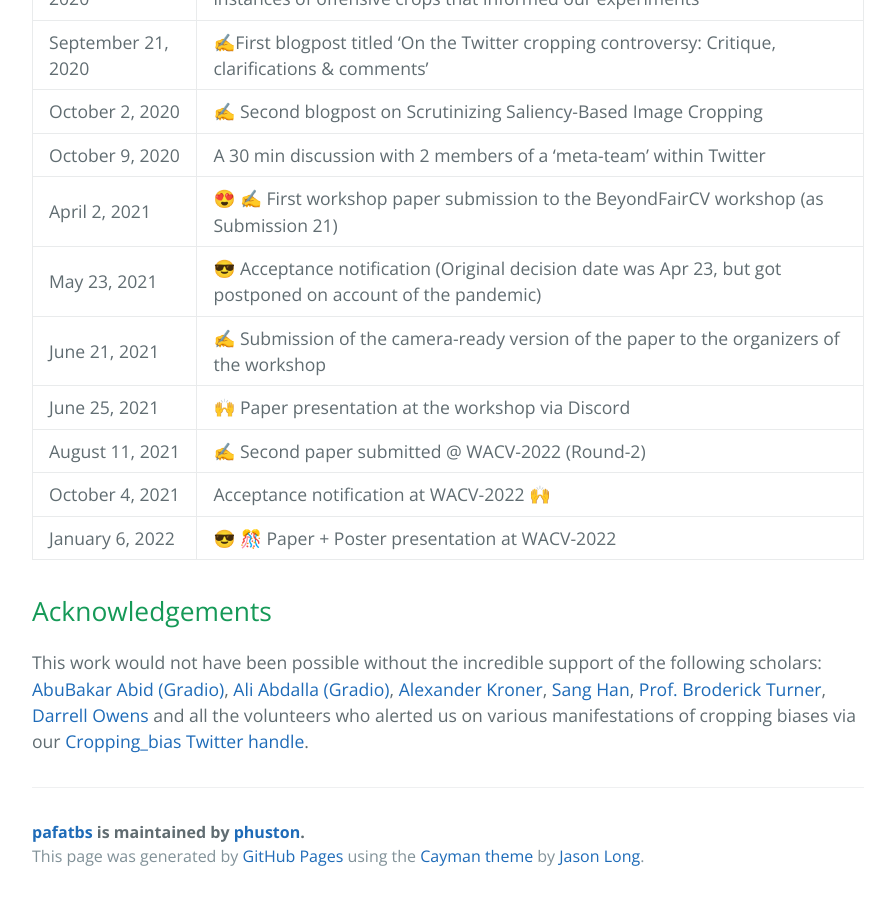
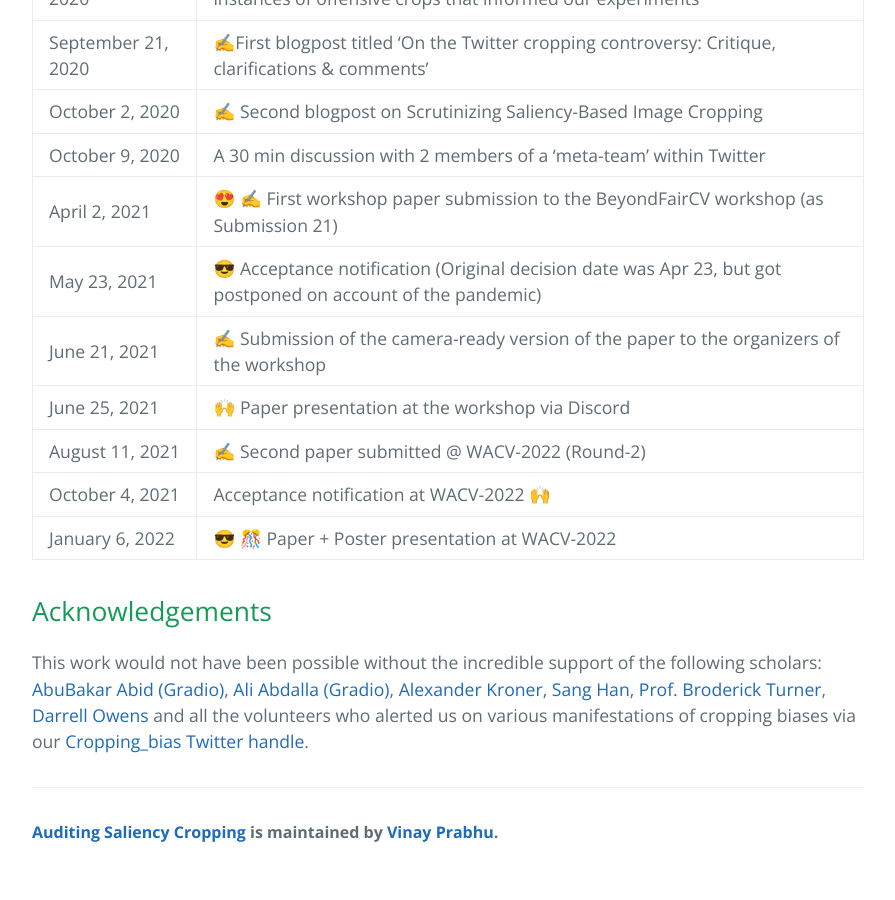
Before and after one commit to vinayprabhu/Saliency_Image_Cropping, a Jekyll site: the page built from index.md, in a window 1280 px wide and 900 px high, scrolled down 3325 px. Shown: the whole window, without its empty margins (192-1087 px from the left). Built offline with Jekyll 4.4.1, drawn with Linux system fonts in a browser that asks for light colours; after the commit the page ends 4201 px from its top, so only the background shows below that; some of the changed text lies outside the part shown.

Commit message:
Update template.html

```diff
--- a/_layouts/template.html
+++ b/_layouts/template.html
@@ -11,14 +11,15 @@
   </head>
   <body>
     <section class="page-header">
-      <h1 class="project-name">pafatbs</h1>
+      <h1 class="project-name">Auditing Saliency Cropping</h1>
       <h2 class="project-tagline"></h2>
       {% for page in site.pages %}
         <a href= {{ page.filename }} class="btn">{{ page.title }}</a>
       {% endfor %}
       <a href="https://github.com/phuston/patrickandfrantonarethebestninjas" class="btn">View on GitHub</a>
-      <a href="https://github.com/phuston/patrickandfrantonarethebestninjas/zipball/master" class="btn">Download .zip</a>
-      <a href="https://github.com/phuston/patrickandfrantonarethebestninjas/tarball/master" class="btn">Download .tar.gz</a>
+      <a href="https://github.com/vinayprabhu/Saliency_Image_Cropping/tree/main/data" class="btn">Dataset(s)</a>
+      <a href="https://github.com/vinayprabhu/Saliency_Image_Cropping/tree/main/code/macos" class="btn">Apple-SIC experiments</a>
+      <a href="https://github.com/vinayprabhu/Saliency_Image_Cropping/tarball/master" class="btn">Download .tar.gz</a>
     </section>
 
     <section class="main-content">
@@ -26,9 +27,8 @@
       {{ content }}
 
       <footer class="site-footer">
-        <span class="site-footer-owner"><a href="https://github.com/phuston/patrickandfrantonarethebestninjas">pafatbs</a> is maintained by <a href="https://github.com/phuston">phuston</a>.</span>
-
-        <span class="site-footer-credits">This page was generated by <a href="https://pages.github.com">GitHub Pages</a> using the <a href="https://github.com/jasonlong/cayman-theme">Cayman theme</a> by <a href="https://twitter.com/jasonlong">Jason Long</a>.</span>
+        <span class="site-footer-owner"><a href="https://github.com/vinayprabhu/Saliency_Image_Cropping">Auditing Saliency Cropping</a> is maintained by <a href="https://github.com/vinayprabhu">Vinay Prabhu</a>.</span>
+<!--         <span class="site-footer-credits">This page was generated by <a href="https://pages.github.com">GitHub Pages</a> using the <a href="https://github.com/jasonlong/cayman-theme">Cayman theme</a> by <a href="https://twitter.com/jasonlong">Jason Long</a>.</span> -->
       </footer>
 
     </section>
```
